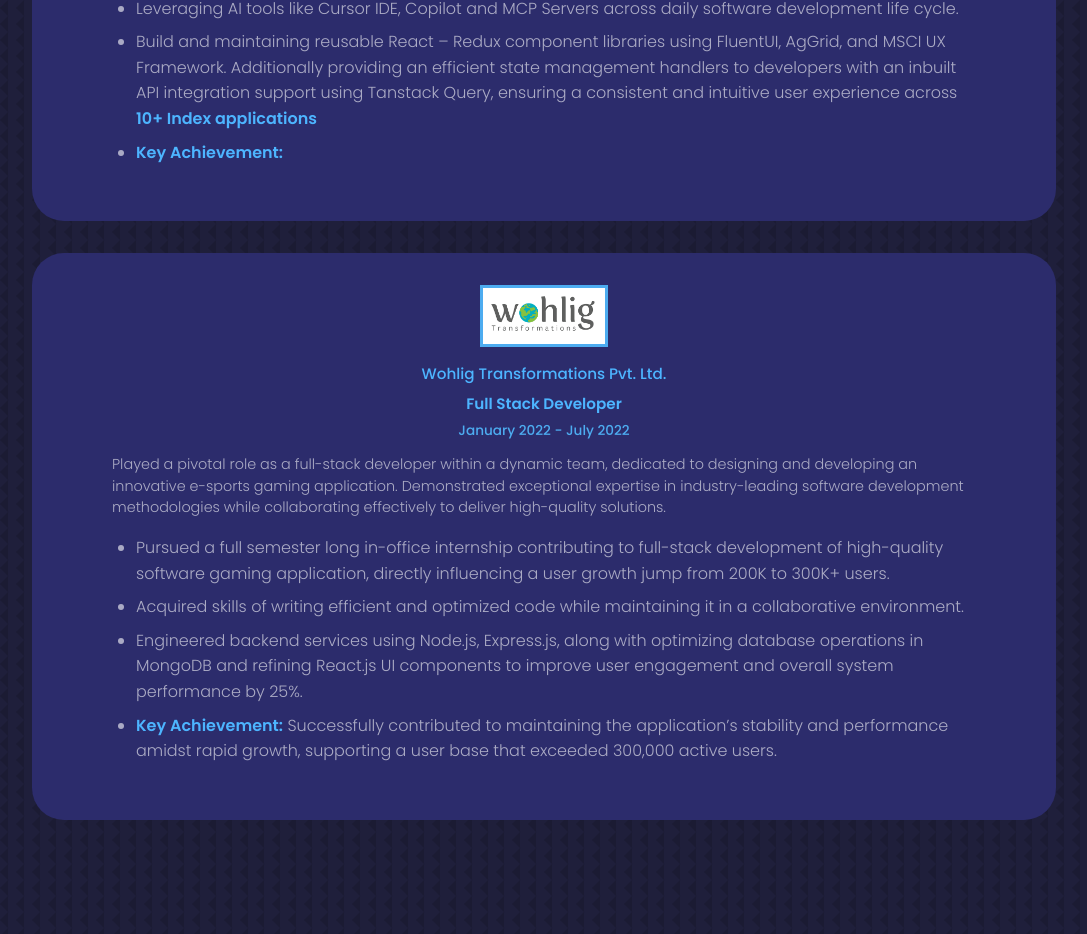
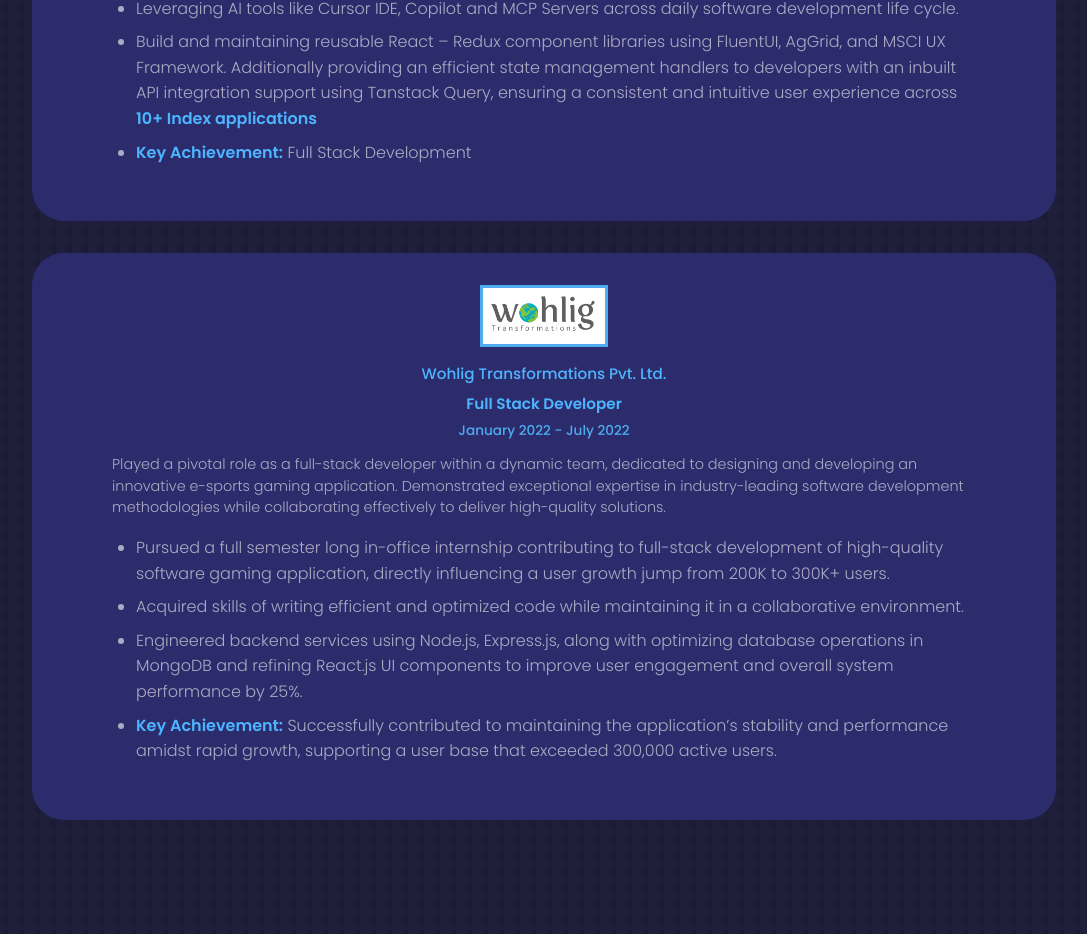
Before and after one commit to shahkushal38/portfolio-website, a React (Create React App) app: page / in a window 1280 px wide. Shown: the part 3136-4070 px from the top of the page, without its empty margins (96-1183 px from the left). Built offline with nearby package versions, Linux system fonts and the light colour scheme.

Commit message:
MSCI Update

```diff
--- a/src/components/work/work.jsx
+++ b/src/components/work/work.jsx
@@ -35,7 +35,7 @@ const Work = () => {
                 state management handlers to developers with an inbuilt API integration support using
                 Tanstack Query, ensuring a consistent and intuitive user experience across
                 <strong> 10+ Index applications</strong></li>
-              <li><strong>Key Achievement:</strong> </li>
+              <li><strong>Key Achievement:</strong> Full Stack Development </li>
             </ul>
           </div>
         </article>
```
